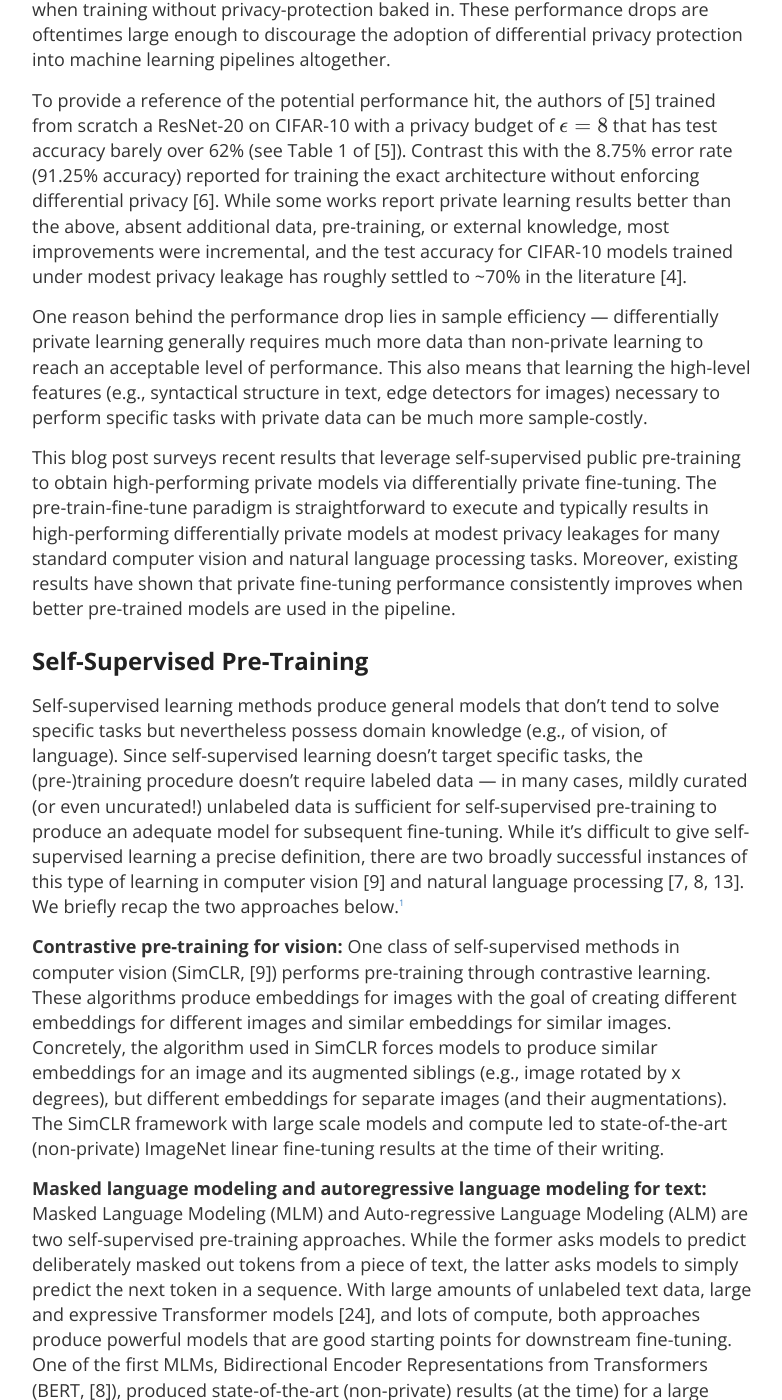
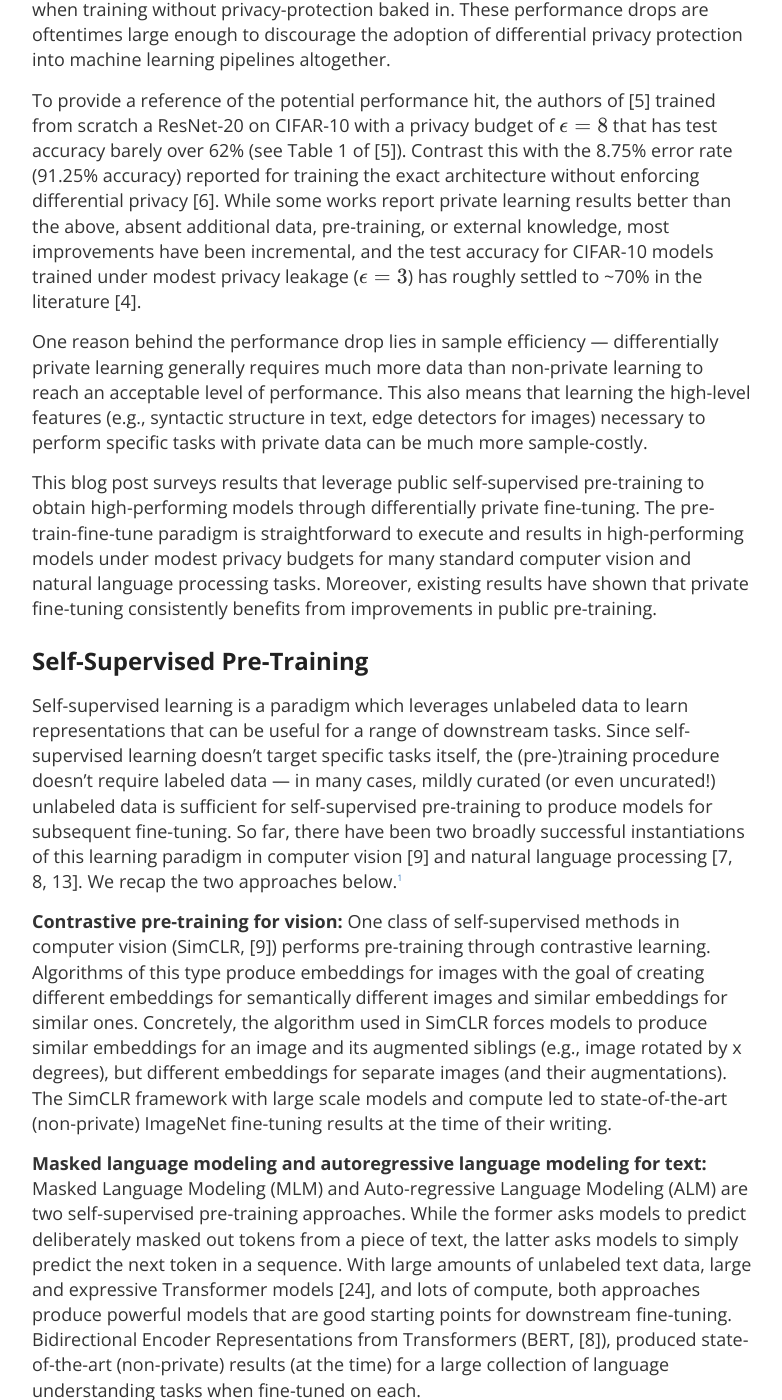
Before and after one commit to differentialprivacy/differentialprivacy, a Jekyll site: the page built from _posts/2022-03-02-dp-fine-tuning.md, in a window 1280 px wide and 1400 px high, scrolled down 505 px. Shown: the whole window, without its empty margins (248-1030 px from the left). Built offline with Jekyll 4.4.1, drawn with Linux system fonts in a browser that asks for light colours; comment, search, counter and statistics services are not loaded; some of the changed text lies outside the part shown.

Commit message:
Fix comments.

```diff
--- a/_posts/2022-03-02-dp-fine-tuning.md
+++ b/_posts/2022-03-02-dp-fine-tuning.md
@@ -15,40 +15,59 @@
 
 Yet, in practice, most attempts at training differentially private deep learning models on moderately-sized datasets have resulted in large performance drops compared to when training without privacy-protection baked in. These performance drops are oftentimes large enough to discourage the adoption of differential privacy protection into machine learning pipelines altogether.
 
-To provide a reference of the potential performance hit, the authors of [5] trained from scratch a ResNet-20 on CIFAR-10 with a privacy budget of \\\(\epsilon=8\\\) that has test accuracy barely over 62% (see Table 1 of [5]). Contrast this with the 8.75% error rate (91.25% accuracy) reported for training the exact architecture without enforcing differential privacy [6]. While some works report private learning results better than the above, absent additional data, pre-training, or external knowledge, most improvements were incremental, and the test accuracy for CIFAR-10 models trained under modest privacy leakage has roughly settled to ~70% in the literature [4].
+To provide a reference of the potential performance hit, the authors of [5] trained from scratch a ResNet-20 on CIFAR-10 with a privacy budget of \\\(\epsilon=8\\\) that has test accuracy barely over 62% (see Table 1 of [5]). Contrast this with the 8.75% error rate (91.25% accuracy) reported for training the exact architecture without enforcing differential privacy [6]. While some works report private learning results better than the above, absent additional data, pre-training, or external knowledge, most improvements have been incremental, and the test accuracy for CIFAR-10 models trained under modest privacy leakage (\\\(\epsilon=3\\\)) has roughly settled to ~70% in the literature [4].
 
-One reason behind the performance drop lies in sample efficiency — differentially private learning generally requires much more data than non-private learning to reach an acceptable level of performance. This also means that learning the high-level features (e.g., syntactical structure in text, edge detectors for images) necessary to perform specific tasks with private data can be much more sample-costly.
+One reason behind the performance drop lies in sample efficiency — differentially private learning generally requires much more data than non-private learning to reach an acceptable level of performance. This also means that learning the high-level features (e.g., syntactic structure in text, edge detectors for images) necessary to perform specific tasks with private data can be much more sample-costly.
 
-This blog post surveys recent results that leverage self-supervised public pre-training to obtain high-performing private models via differentially private fine-tuning. The pre-train-fine-tune paradigm is straightforward to execute and typically results in high-performing differentially private models at modest privacy leakages for many standard computer vision and natural language processing tasks. Moreover, existing results have shown that private fine-tuning performance consistently improves when better pre-trained models are used in the pipeline.
+This blog post surveys results that leverage public self-supervised pre-training to obtain high-performing models through differentially private fine-tuning.
+The pre-train-fine-tune paradigm is straightforward to execute and results in high-performing models under modest privacy budgets for many standard computer vision and natural language processing tasks.
+Moreover, existing results have shown that private fine-tuning consistently benefits from improvements in public pre-training.
 
 ## Self-Supervised Pre-Training
 
-Self-supervised learning methods produce general models that don’t tend to solve specific tasks but nevertheless possess domain knowledge (e.g., of vision, of language). Since self-supervised learning doesn’t target specific tasks, the (pre-)training procedure doesn’t require labeled data — in many cases, mildly curated (or even uncurated!) unlabeled data is sufficient for self-supervised pre-training to produce an adequate model for subsequent fine-tuning. While it’s difficult to give self-supervised learning a precise definition, there are two broadly successful instances of this type of learning in computer vision [9] and natural language processing [7, 8, 13]. We briefly recap the two approaches below.[^1]
+Self-supervised learning is a paradigm which leverages unlabeled data to learn representations that can be useful for a range of downstream tasks.
+Since self-supervised learning doesn't target specific tasks itself,
+the (pre-)training procedure doesn't require labeled data — in many cases, mildly curated (or even uncurated!) unlabeled data is sufficient for self-supervised pre-training to produce models for subsequent fine-tuning.
+So far, there have been two broadly successful instantiations of this learning paradigm in computer vision [9] and natural language processing [7, 8, 13].
+We recap the two approaches below.[^1]
 
 **Contrastive pre-training for vision:**
-One class of self-supervised methods in computer vision (SimCLR, [9]) performs pre-training through contrastive learning. These algorithms produce embeddings for images with the goal of creating different embeddings for different images and similar embeddings for similar images. Concretely, the algorithm used in SimCLR forces models to produce similar embeddings for an image and its augmented siblings (e.g., image rotated by x degrees), but different embeddings for separate images (and their augmentations). The SimCLR framework with large scale models and compute led to state-of-the-art (non-private) ImageNet linear fine-tuning results at the time of their writing.
+One class of self-supervised methods in computer vision (SimCLR, [9]) performs pre-training through contrastive learning.
+Algorithms of this type produce embeddings for images with the goal of creating different embeddings for semantically different images and similar embeddings for similar ones.
+Concretely, the algorithm used in SimCLR forces models to produce similar embeddings for an image and its augmented siblings (e.g., image rotated by x degrees), but different embeddings for separate images (and their augmentations).
+The SimCLR framework with large scale models and compute led to state-of-the-art (non-private) ImageNet fine-tuning results at the time of their writing.
 
 **Masked language modeling and autoregressive language modeling for text:**
-Masked Language Modeling (MLM) and Auto-regressive Language Modeling (ALM) are two self-supervised pre-training approaches. While the former asks models to predict deliberately masked out tokens from a piece of text, the latter asks models to simply predict the next token in a sequence. With large amounts of unlabeled text data, large and expressive Transformer models [24], and lots of compute, both approaches produce powerful models that are good starting points for downstream fine-tuning. One of the first MLMs, Bidirectional Encoder Representations from Transformers (BERT, [8]), produced state-of-the-art (non-private) results (at the time) for a large collection of language understanding tasks when fine-tuned on each.
+Masked Language Modeling (MLM) and Auto-regressive Language Modeling (ALM) are two self-supervised pre-training approaches.
+While the former asks models to predict deliberately masked out tokens from a piece of text, the latter asks models to simply predict the next token in a sequence.
+With large amounts of unlabeled text data, large and expressive Transformer models [24], and lots of compute, both approaches produce powerful models that are good starting points for downstream fine-tuning.
+Bidirectional Encoder Representations from Transformers (BERT, [8]), produced state-of-the-art (non-private) results (at the time) for a large collection of language understanding tasks when fine-tuned on each.
 
 ## Fine-Tuning Self-Supervised Models With DP-Optimization
 Self-supervised pre-training is appealing in the context of differentially private machine learning. This is because (1) the mildly curated data needed for pre-training can usually be obtained cheaply from the public domain, and (2) pre-trained models may contain useful domain knowledge that can reduce the sample complexity of subsequent private learning. A reasonable paradigm for private learning that leverages self-supervised pre-training could follow two steps:
 
-- collect cheap and public (unlabeled) data from the task domain (e.g., vision, language, etc.) to pre-train a model with self-supervised learning, and
-- collect moderate amounts of task specific private (labeled) data and fine-tune the pre-trained model under differential privacy to perform the task.[^2]
+- collect cheap and public (unlabeled) data from the task domain (e.g., vision, language, etc.) to pre-train a model with self-supervised learning,[^2] and
+- collect moderate amounts of task specific private (labeled) data and fine-tune the pre-trained model under differential privacy to perform the task.[^3]
 
-Below, we review recent works in the literature which capitalize on self-supervised pre-training for differentially private machine learning by directly fine-tuning with an iterative gradient method like DP-SGD [19, 20].[^3]
+To date, some of the best differentially private deep learning results in the literature have resulted from instantiating this paradigm [4, 11, 12].
+Below, we review works which capitalize on self-supervised pre-training for differentially private machine learning by fine-tuning pre-trained models with an iterative gradient method like DP-SGD [19, 20].[^4]
 ![](/images/fine-tuning-paradigm.png)
 
 **Private fine-tuning with SimCLR features:**
-The authors of [4] fine-tuned a linear model on top of the embedding vectors produced by SimCLRv2 from the CIFAR-10 dataset. Under a privacy budget of \\\(\epsilon=2\\\), these models reached an average test accuracy of 92.7%. This number can be further improved to ~94% with the use of larger and wider pre-trained models in the SimCLRv2 family. These test accuracies are very close to some of the standard non-private results attained by an off-the-shelf ResNet [6].
+The authors of [4] fine-tuned a linear model on top of the embedding vectors produced by SimCLRv2 from the CIFAR-10 dataset. Under a privacy budget of \\\(\epsilon=2\\\),
+these models reached an average test accuracy of 92.7%. This number can be further improved to ~94% with the use of larger and wider pre-trained models in the SimCLRv2 family.
+These test accuracies are very close to some standard non-private results attained by an off-the-shelf ResNet [6].
 
 **Privately fine-tuning BERT variants and GPT-2:**
-The authors of [11, 12, 16] showed that with appropriate hyperparameters, fine-tuning BERT variants and GPT-2 with DP-optimization results in high-performing private models for text classification and language generation — even on datasets of modest sizes and under modest privacy budgets. Notably, some of these models attain a task performance close to non-private models from previous years in the literature. These results also exceed many non-private learning results from the pre-BERT and pre-GPT years.[^4]
+The authors of [11, 12, 16] showed that with appropriate hyper-parameters, fine-tuning BERT variants and GPT-2 with DP-optimization results in high-performing private models for text classification and language generation — even on datasets of modest sizes and under modest privacy budgets. Notably, some of these models attain a task performance close to non-private models from previous years in the literature.
+These results also exceed many non-private learning results from the pre-BERT and pre-GPT years.[^5]
 
-More interestingly, the authors showed that the larger (and thus better) the pre-trained model, the better the private fine-tuning performance gets. This empirical observation in private fine-tuning of large Transformers is qualitatively different from what’s implied by the usual mini-max optimal rates derived for vanilla private learning with convex loss functions under approximate differential privacy [14, 15]. This discrepancy between experimental results for training large models and the theory for learning with convex losses suggests there is more to be understood.
+More interestingly, the authors showed that the larger (and thus better) the pre-trained model, the better the private fine-tuning performance gets.
+This empirical observation in private fine-tuning of large Transformers is qualitatively different from what’s implied by the usual minimax optimal rates derived for vanilla private learning with convex loss functions under approximate differential privacy [14, 15].
+This discrepancy between experimental results for training large models and the theory for learning with convex losses suggests there is more to be understood.
 
-Overall, for both vision and language tasks, private learning performance has consistently improved with the improvement in the quality of pre-training, where the latter is roughly measured by the non-private fine-tuning performance.[^5]
+Overall, for both vision and language tasks, private learning performance has consistently improved with the improvement in the quality of pre-training,
+where the latter is roughly measured by the non-private fine-tuning performance.[^6]
 
 <p float="left">
   <img src="../images/figure1_classification.png" width="48%" />
@@ -59,24 +78,32 @@
 
 ## Conclusion and Outlook
 
-We have surveyed recent works in the literature that obtained highly performant differentially private machine learning models leveraging self-supervised pre-training. Common to these is the trend that the performance of private learning consistently improved with the quality of public pre-training. We therefore anticipate that the general paradigm may be useful in additional settings (e.g., federated learning) and tasks (e.g., private synthetic image generation), and lead to improved private learning results.
+We have surveyed recent works in the literature that obtained highly performant private machine learning models leveraging self-supervised pre-training.
+Common to these results is the trend that the performance of private learning consistently improved with the quality of public pre-training.
+We therefore anticipate that the general paradigm may be useful in additional settings (e.g., federated learning) and tasks (e.g., private synthetic image generation), and lead to improved private learning results.
 
-While self-supervised pre-training has led to progress in private deep learning, leveraging pre-trained models certainly doesn’t solve all the privacy-related problems in machine learning that one may care about. First and foremost, the datasets of machine learning tasks may be sampled from long-tailed distributions [21]. When privately trained on such datasets, a machine learning model may fail to acquire the learning signal necessary to perform accurate predictions for examples on the tail [28] or from underrepresented (sub)populations [29]. Using a better pre-trained model does not completely address this fundamental limitation.
-Second, many machine learning problems are in a domain where public data (even unlabeled data) may be sparse, e.g., medical imaging. Developing refined versions of the pre-train-fine-tune approach for problems from these domains is an interesting avenue for future work.
+While self-supervised pre-training has led to progress in private deep learning, leveraging pre-trained models will not address several fundamental challenges to differentially private learning.
+First and foremost, the datasets of machine learning tasks may be sampled from long-tailed distributions [21].
+When privately trained on such datasets, a machine learning model may fail to acquire the learning signal necessary to perform accurate predictions for examples on the tail [28] or from underrepresented (sub)populations [29].
+Second, many machine learning problems are in a domain where public data (even unlabeled data) may be sparse, e.g., medical imaging.
+Developing refined versions of the pre-train-fine-tune approach for problems from these domains is an interesting avenue for future work.
 
 Lastly, differential privacy as one specific definition of privacy  may not capture all that’s desired for privacy in reality.
 For instance, while differentially private algorithms naturally give machine unlearning guarantees [30, 32], more tailored algorithms tend to be able to improve the capacity of unlearning [31].
 In addition, the assumption on data in differential privacy may be strong for certain applications. In particular, the guarantee may degrade when there’s correlated data [22] and does not directly prevent the inference of private data outside the original context [23]. These are fundamental limitations of differential privacy which improvements to differentially private learning don’t touch on.
 
-[^1]: Authors of [18] also frame these self-supervised models which are trained on broad data at scale that are adaptable to a wide range of downstream tasks as “foundation models”.
+[^1]: Authors of [18] framed these self-supervised models which are trained on broad data at scale that are adaptable to a wide range of downstream tasks as “foundation models”.
 
-[^2]: The idea of pre-train on public data and privately fine-tuning on private data certainly isn’t new. Authors of [19] fine-tune on CIFAR a pre-trained network. Our emphasis is in adopting good self-supervised pre-trained models.
+[^2]: ???
 
-[^3]: Blue and pink sphere avatars borrowed obtained from [18]. Credit to [Drew A. Hudson](https://cs.stanford.edu/~dorarad/).
+[^3]: The idea of privately fine-tuning a publicly pre-trained model certainly isn’t new. One of the first differentially private deep learning papers [19] considered an experiment which fine-tuned convolutional nets on CIFAR-10 which were pre-trained on CIFAR-100. Results on privately fine-tuning *self-supervised* models are, on the other hand, more recent.
 
-[^4]: Hyperparameters that work well for private learning typically aren't those that work best for non-private learning [27]. It’s crucial to use a large batch size, a small clipping norm, an appropriate learning rate, and a reasonably large number of training epochs to obtain the mentioned private learning results.
+[^4]: Blue and pink sphere avatars taken from [18]. Credit to [Drew A. Hudson](https://cs.stanford.edu/~dorarad/) for making these.
 
-[^5]: Since the pre-training data for large language models are oftentimes collected through large scale web scraping (e.g., WebText), a common concern is that certain test instances for downstream tasks may already appear in the pre-training data. Self-supervised pre-training therefore can give models an opportunity to “see” this data even before they are privately fine-tuned. Authors of [17] confirm that there is a 1-6% overlap between the test set of many natural language processing tasks and the pre-training data they collected (WebText). These numbers suggest that existing private fine-tuning results in the literature could be slightly inflated compared to when the pre-training data didn’t contain any test instance for any downstream task for which evaluation was performed.
+[^5]: Hyper-parameters that work well for non-private learning typically aren't those that work best for differentially private learning [27].
+It’s crucial to use a large batch size, a small clipping norm, an appropriate learning rate, and a reasonably large number of training epochs to obtain the mentioned private learning results [11].
+
+[^6]: Since the pre-training data for large language models are oftentimes collected through large scale web scraping (e.g., WebText), a common concern is that certain test instances for downstream tasks may already appear in the pre-training data. Self-supervised pre-training therefore can give models an opportunity to “see” this data even before they are privately fine-tuned. Authors of [17] confirm that there is a 1-6% overlap between the test set of many natural language processing tasks and the pre-training data they collected (WebText). These numbers suggest that existing private fine-tuning results in the literature could be slightly inflated compared to when the pre-training data didn’t contain any test instance for any downstream task for which evaluation was performed.
 
 ## Acknowledgements
 
```
